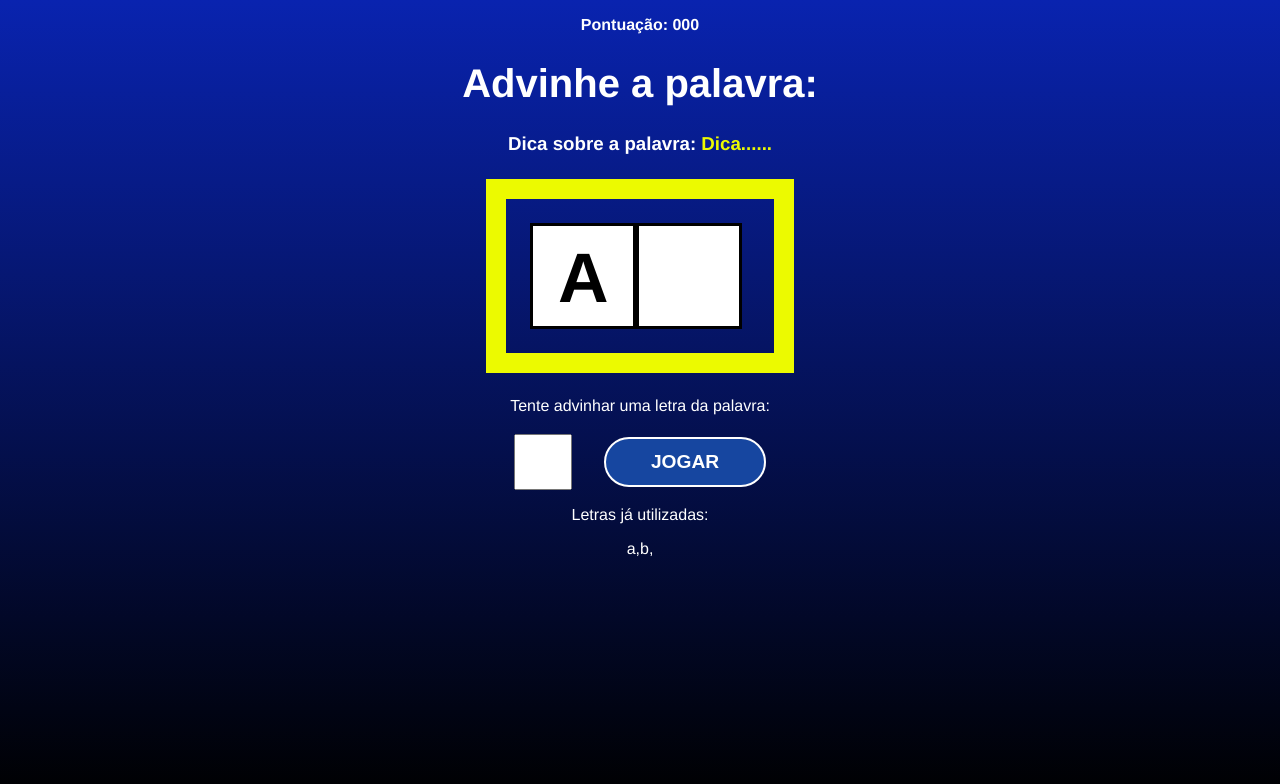
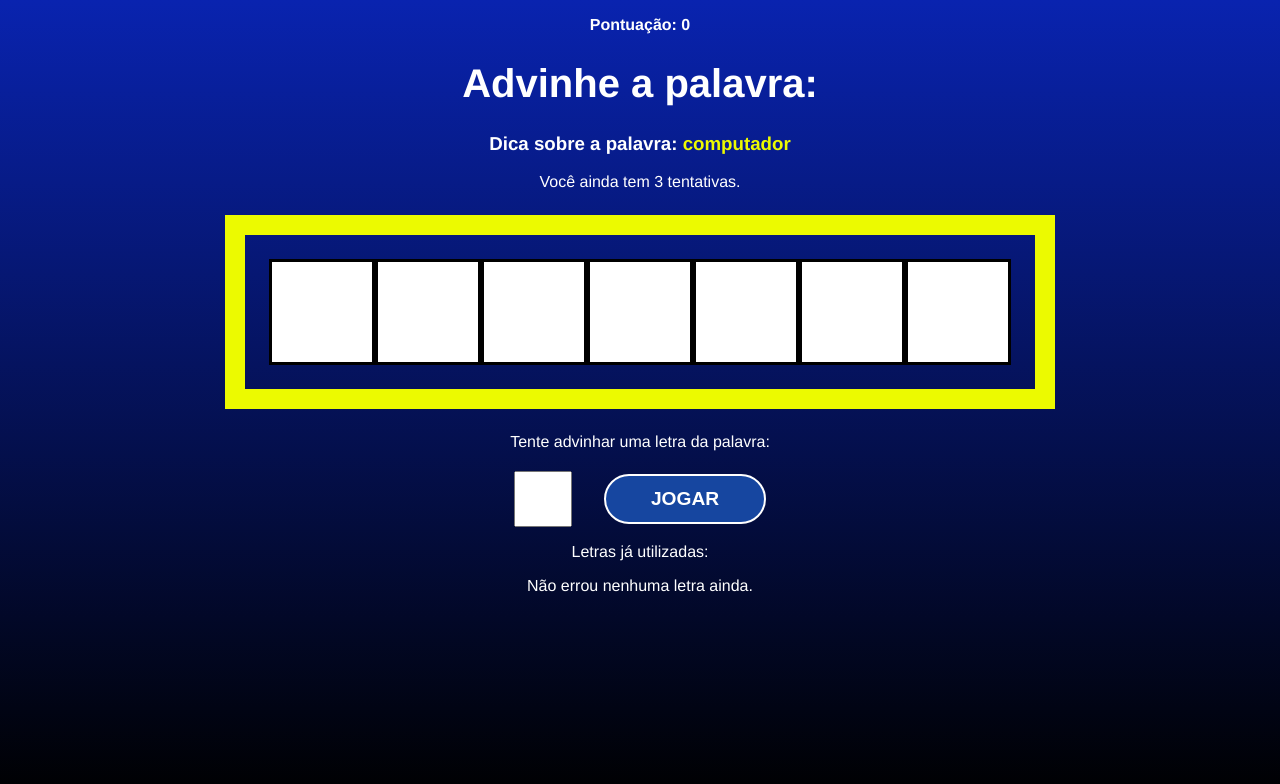
Before and after one commit to andersondesigner3d/secret_word, a React (Vite) app: page / in a window 1280 px wide. Both pictures are taken after a click on the button "COMEÇAR O JOGO". Shown: the top 784 px of the page. Built offline with nearby package versions, Linux system fonts and the light colour scheme.

Commit message:
feito oe vento de inserção de letra no componente game

```diff
--- a/src/App.jsx
+++ b/src/App.jsx
@@ -29,6 +29,14 @@ function App() {
   const [pickedWord,setPickedWord] = useState("");
   const [pickedCategory, setPickedCategory] = useState("");
   const [letters,setLetters] = useState([]);
+  //letras adivinhadas
+  const [guessedLetters, setGuessedLetters] = useState([]);
+  //letras erradas
+  const [wrongLetters,setWrongLetters] = useState([]);
+  //chances
+  const [guesses,setGuesses] = useState(3);
+  //pontuação
+  const [score,setScore] = useState(0);
 
   //função que sorteia palavra e categoria
   const pickWordAndCategory  = () =>{
@@ -54,15 +62,15 @@ function App() {
     //seta as variaveis
     setPickedWord(word);
     setPickedCategory(category);
-    setLetters(letters);
+    setLetters(wordLetters);
 
     //muda de pagina
     setGameStage(stages[1].name);
   }
 
   //process the letter input
-  const verifyLetter = () =>{
-    setGameStage(stages[2].name);
+  const verifyLetter = (letter) => {
+    console.log(letter);
   }
 
   //reinicia o jogo
@@ -73,7 +81,16 @@ function App() {
   return (
     <div className='App'>
       {gameStage === "start" && <StartScreen startGame={startGame} />}
-      {gameStage === "game" && <Game verifyLetter={verifyLetter} />}
+      {gameStage === "game" && <Game
+        verifyLetter = {verifyLetter}
+        pickedWord = {pickedWord}
+        pickedCategory = {pickedCategory}
+        letters = {letters}
+        guessedLetters = {guessedLetters}
+        wrongLetters = {wrongLetters}
+        guesses = {guesses}
+        score = {score}
+      />}
       {gameStage === "end" && <GameOver retry={retry} />}
     </div>
   )
--- a/src/components/Game.jsx
+++ b/src/components/Game.jsx
@@ -1,30 +1,77 @@
 import "./Game.css";
+import { useState, useRef } from "react";
 
-const Game = ({verifyLetter}) => {
+const Game = ({
+  verifyLetter,
+  pickedWord,
+  pickedCategory,
+  letters,
+  guessedLetters,
+  wrongLetters,
+  guesses,
+  score
+}) => {
+
+  //recebe a letra digitada
+  const [letter,setLetter] = useState("");
+  //captura a referencia do input text
+  const letterInputRef = useRef(null);
+
+  const handleSubmit = (e) => {
+    e.preventDefault();
+
+    verifyLetter(letter);
+    //limpa a letter
+    setLetter("");
+
+    //após digitar volta pro input
+    letterInputRef.current.focus();
+  }
+
   return (
     <div className="game">
       <p className="points">
-        <span>Pontuação: 000</span>
+        <span>Pontuação: {score}</span>
       </p>
       <h1>Advinhe a palavra:</h1>
       <h3 className="tip">
-        Dica sobre a palavra: <span>Dica......</span>
+        Dica sobre a palavra: <span>{pickedCategory}</span>
       </h3>
+      <p>Você ainda tem {guesses} tentativa{guesses>1? "s" : null}.</p>
       <div className="wordContainer">
-        <span className="letter">A</span>
-        <span className="blankSquare"></span>
+        {letters.map((letter,i) =>
+          guessedLetters.includes(letter) ? (
+            <span key={i} className="letter">
+            {letter}
+            </span>
+          ) : (
+            <span key={i} className="blankSquare"></span>
+          )
+        )}
       </div>
       <div className="letterContainer">
         <p>Tente advinhar uma letra da palavra:</p>
-        <form>
-          <input type="text" name="letter" required maxLength="1" />
+        <form onSubmit={handleSubmit}>
+          <input
+          type="text" name="letter" required maxLength="1"
+          onChange={(e) => setLetter(e.target.value)}
+          value={letter}
+          ref={letterInputRef}
+           />
           <button>Jogar</button>
         </form>
       </div>
       <div className="wrongLettersContainer">
         <p>Letras já utilizadas:</p>
-        <span>a,</span>
-        <span>b,</span>
+
+        {wrongLetters.length === 0? (<span>Não errou nenhuma letra ainda.</span>) : (
+
+          wrongLetters.map((letter,i) => (
+            <span key={i}>{letter}, </span>
+          ))
+
+        )}
+
       </div>
     </div>
   )
```
